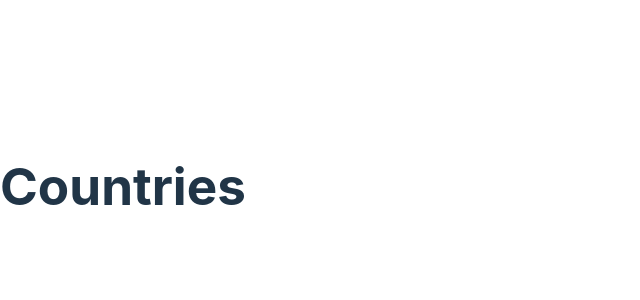
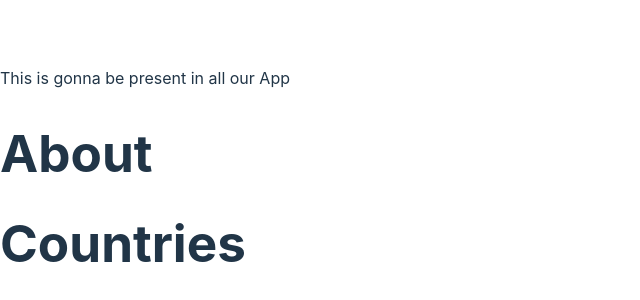
Before and after one commit to kuhn-moni/Project-3.0-React-Typescript-factbook, a React (Vite) app in the folder react_TS_factbook/: page /about in a window 1280 px wide. Shown: the part 214-514 px from the top of the page, without its empty margins (0-640 px from the left). Built offline with nearby package versions, Linux system fonts and the light colour scheme; no server answers.

Commit message:
Routing attempt

```diff
--- /dev/null
+++ b/package.json
@@ -0,0 +1,5 @@
+{
+  "dependencies": {
+    "react-router-dom": "^6.14.2"
+  }
+}
--- a/react_TS_factbook/src/App.tsx
+++ b/react_TS_factbook/src/App.tsx
@@ -1,4 +1,15 @@
 import React, { useEffect, useState } from "react";
+import {
+  createBrowserRouter,
+  createRoutesFromElements,
+  Link,
+  NavLink,
+  Outlet,
+  Route,
+  RouterProvider,
+} from "react-router-dom";
+import About from "./views/About";
+import Home from "./views/Home";
 
 function FetchApi() {
   type Country = {
@@ -10,6 +21,15 @@ function FetchApi() {
       };
     };
   };
+
+  const router = createBrowserRouter(
+    createRoutesFromElements(
+      <Route path="/" element={<Root />}>
+        <Route index element={<Home />} />
+        <Route path="/about" element={<About />} />
+      </Route>
+    )
+  );
 
   const [countryInfo, setcountryInfo] = useState([]);
   const urlsArray = [
@@ -27,26 +47,22 @@ function FetchApi() {
     "https://raw.githubusercontent.com/factbook/factbook.json/master/east-n-southeast-asia/my.json",
   ];
 
-  useEffect(() => {
-    const arrayReponse = urlsArray.map(async (url) => {
-      try {
-        const response = await fetch(url);
-        const result = await response.json();
-        return result;
-      } catch (error) {
-        console.error("Failed to fetch data", error);
-        return null;
-      }
-    });
-    const allResults = Promise.all(arrayReponse).then((results) => {
-      console.log("THIS BE THE RESULTS ", results);
+  const fetchAllUrls = async () => {
+    try {
+      const responses = await Promise.all(urlsArray.map((url) => fetch(url)));
+      console.log("responses :>> ", responses);
+      // const results = await Promise.all(responses.map((res) => res.json()))
+
+      const results = await Promise.all(responses.map((res) => res.json()));
       setcountryInfo(results);
-      return results;
-    });
-  }, []);
+    } catch (error) {
+      console.log("error :>> ", error);
+    }
+  };
 
   return (
-    <div>
+    <>
+      <RouterProvider router={router} />
       <h1>Countries</h1>
       {countryInfo &&
         countryInfo.map((result, index) => {
@@ -61,8 +77,19 @@ function FetchApi() {
             </p>
           );
         })}
-    </div>
+    </>
   );
 }
 
+const Root = () => {
+  return (
+    <>
+      <div>This is gonna be present in all our App</div>
+      <div>
+        <Outlet />
+      </div>
+    </>
+  );
+};
+
 export default FetchApi;
--- /dev/null
+++ b/react_TS_factbook/src/views/About.tsx
@@ -0,0 +1,11 @@
+import React from "react";
+
+function About() {
+  return (
+    <div>
+      <h1>About</h1>
+    </div>
+  );
+}
+
+export default About;
--- /dev/null
+++ b/react_TS_factbook/src/views/Home.tsx
@@ -0,0 +1,7 @@
+import React from "react";
+
+const Home = () => {
+  return <div>Home</div>;
+};
+
+export default Home;
```
Also changed, not shown: 1 other file (tests, documents, lock files or other folders).
